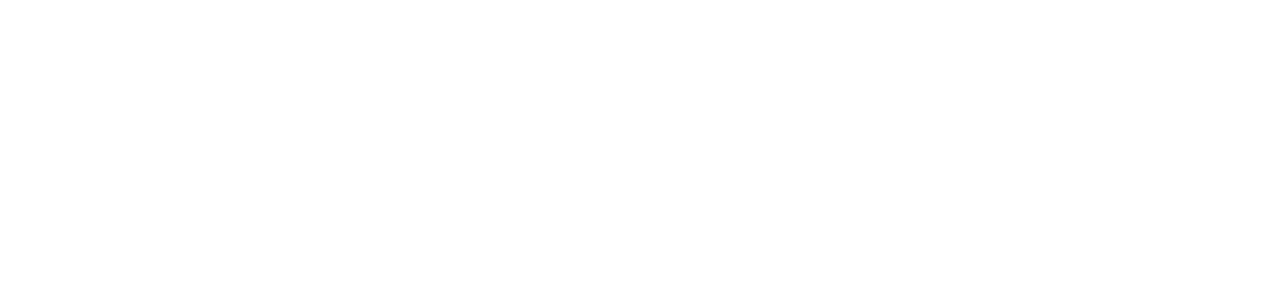
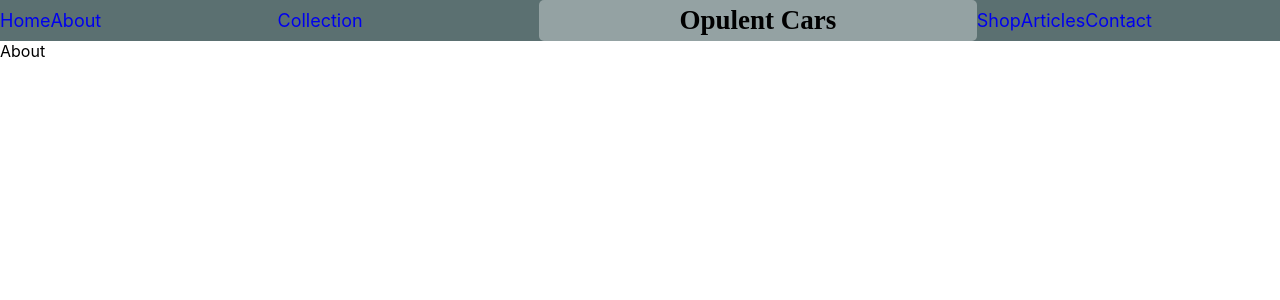
Before and after one commit to roberth6060/opulent-cars-react-app, a React (Create React App) app in the folder client/: page /about in a window 1280 px wide. Before the commit this address had no page. Shown: the top 300 px of the page. Built offline with nearby package versions, Linux system fonts and the light colour scheme.

Commit message:
added routes for all component in navbar

```diff
--- /dev/null
+++ b/client/src/components/About/About.tsx
@@ -0,0 +1,5 @@
+const About = ()=> {
+    return <div>About</div>
+}
+
+export default About;
--- /dev/null
+++ b/client/src/components/Articles/Articles.tsx
@@ -0,0 +1,5 @@
+const Articles = ()=> {
+    return <div>Articles</div>
+}
+
+export default Articles;
--- /dev/null
+++ b/client/src/components/Collection/Collection.tsx
@@ -0,0 +1,4 @@
+const Collection = ()=> {
+    return <div>Collection</div>
+}
+export default Collection;
--- /dev/null
+++ b/client/src/components/Contact/Conatct.tsx
@@ -0,0 +1,5 @@
+const Contact = ()=> {
+    return <div>Contact</div>
+}
+
+export default Contact;
--- a/client/src/components/Home/Home.tsx
+++ b/client/src/components/Home/Home.tsx
@@ -1,7 +1,10 @@
+import {HomeContainer} from "./style/Home-Style"
 import Footer from "../common/Footer/Footer";
 
 const Home = ()=> {
-    return (  <div>
+    return (
+      <>
+    <HomeContainer>
     <div id="home-page">
       <div id="home-header">
         <div className="container">
@@ -143,8 +146,11 @@
           crossOrigin=""
         />
       </div>
-     <Footer/>
-    </div>)
+
+    </HomeContainer>
+    <Footer/>
+    </>
+    )
 }
 
 export default Home;
--- /dev/null
+++ b/client/src/components/Home/style/Home-Style.ts
@@ -0,0 +1,34 @@
+import styled from "styled-components";
+
+export const HomeContainer = styled.div`
+  background-color: $bg-brown;
+  color: $arrow-clr;
+
+  a {
+    color: $arrow-clr;
+    &:hover {
+      color: $bg;
+    }
+  }
+
+  ul {
+    margin: 20px;
+    list-style: none;
+    display: inline-block;
+    padding: 0;
+
+    li {
+      margin: auto;
+    }
+  }
+  .social-media {
+    margin: 20px;
+    font-size: 30px;
+
+    align-items: center;
+
+    i {
+      padding: 5px;
+    }
+  }
+`;
--- a/client/src/components/Navigation/Navigation.tsx
+++ b/client/src/components/Navigation/Navigation.tsx
@@ -1,6 +1,7 @@
 import { Fragment } from "react";
 import { Outlet } from "react-router-dom";
-import { NavContainer } from "./style/Navigation";
+import { NavContainer, NavLink } from "./style/Navigation-style";
+
 const Navigation = ()=> {
     return (
       <Fragment>
@@ -10,10 +11,10 @@
             <span className="menu-button"></span>
           </label>
           <ul className="menu">
-            <li className="active"><a href="./index.html">Home</a></li>
-            <li><a href="./pages/about.html">About</a></li>
+            <NavLink to="/">Home</NavLink>
+            <NavLink to ="/about">About</NavLink>
             <li>
-              <a href="./pages/collection.html">Collection</a>
+            <NavLink to ="/collection">Collection</NavLink>
               <ul className="dropdown">
                 <li><a href="./pages/muscle-cars.html">Muscle Cars</a></li>
                 <li><a href="./pages/suv-cars.html">Suv Cars</a></li>
@@ -21,9 +22,9 @@
               </ul>
             </li>
             <li className="logo">Opulent Cars</li>
-            <li><a href="./pages/shop.html">Shop</a></li>
-            <li><a href="./pages/articles.html">Articles</a></li>
-            <li><a href="./pages/contact.html">Contact</a></li>
+            <NavLink to ="/shop">Shop</NavLink>
+            <NavLink to ="/articles">Articles</NavLink>
+             <NavLink to ="/contact">Contact</NavLink>
           </ul>
         </NavContainer>
          <Outlet />
--- a/client/src/components/Navigation/style/Navigation.ts
+++ b/client/src/components/Navigation/style/Navigation-style.ts
@@ -1,4 +1,5 @@
 import styled from "styled-components";
+import { Link } from "react-router-dom";
 
 export const NavContainer = styled.div`
   $phone: 576px;
@@ -7,9 +8,9 @@
   $desktop: 1200px;
 
   $bg: #f0ebce;
+
   $linkColor: aliceblue;
-  $navbarbg: #5b7071;
-
+  background-color: #5b7071;
   .navbar {
     display: flex;
     flex-direction: row;
@@ -18,10 +19,6 @@
     padding: 1em;
     font-family: "Bodoni MT", Didot, "Didot LT STD", "Book Antiqua", Garamond,
       "Times New Roman", serif;
-  }
-
-  .navbar-bg {
-    background-color: $navbarbg;
   }
 
   .menu {
@@ -49,7 +46,7 @@
         padding: 15px;
         position: absolute;
         width: 100%;
-        background-color: $navbarbg;
+        background-color: #5b7071;
         top: 45px;
       }
       &:hover ul {
@@ -198,7 +195,7 @@
     .logo {
       background-color: white !important;
       border-radius: 0 !important;
-      color: $navbarbg !important;
+      color: #5b7071 !important;
     }
     .navbar {
       font-size: 13px;
@@ -266,7 +263,7 @@
       padding: 0.5em 0;
       width: 100%;
       color: red;
-      background-color: $navbarbg;
+      background-color: #5b7071;
     }
     .menu > li:not(:last-child) {
       border-bottom: 1px solid #444;
@@ -305,6 +302,10 @@
       }
     }
   }
+`;
 
-  /***** NAVBAR Ends *****/
+export const NavLink = styled(Link)`
+  list-style: none;
+  display: flex;
+  align-items: center;
 `;
--- /dev/null
+++ b/client/src/components/Shop/Shop.tsx
@@ -0,0 +1,5 @@
+const Shop = ()=> {
+    return <div>Shop</div>
+}
+
+export default Shop;
```
Also changed, not shown: client/src/routes/Routes.tsx (+23 -0 lines).
